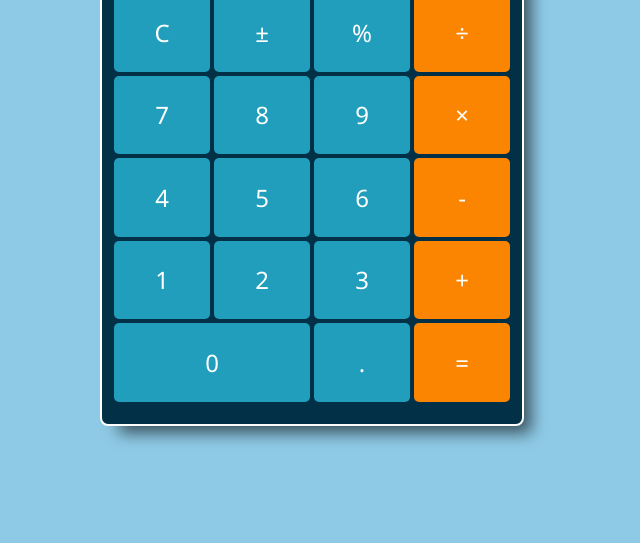
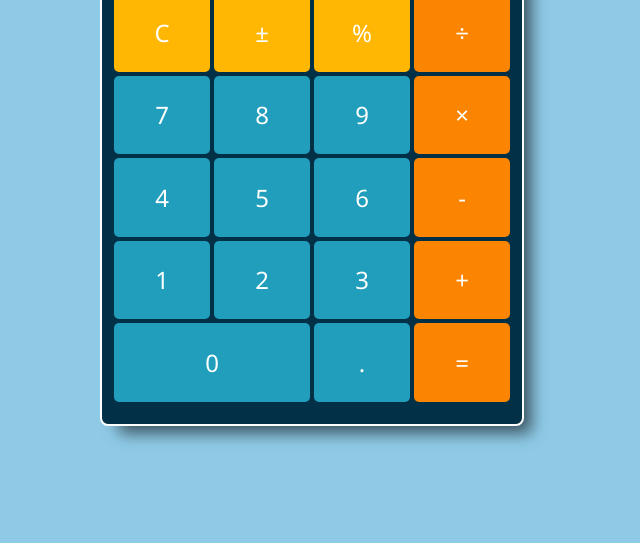
Before and after one commit to dmonomania/calculator, a plain HTML site: page index.html in a window 1280 px wide. Shown: the part 257-800 px from the top of the page, without its empty margins (328-968 px from the left). Drawn offline with Linux system fonts and the light colour scheme.

Commit message:
latest update

```diff
--- a/index.html
+++ b/index.html
@@ -21,9 +21,9 @@
     <div class="container">
         <div class="calc-body">
                 <div id="calc-display">1234567</div>
-                <div class="button" id="cancel"><p>C</p></div>
-                <div class="button" id="plusminus"><p>±</p></div>
-                <div class="button" id="percent"><p>%</p></div>
+                <div class="button func" id="cancel" data-key="cancel"><p>C</p></div>
+                <div class="button func" id="plusminus"><p>±</p></div>
+                <div class="button func" id="percent"><p>%</p></div>
                 <div class="button operator" id="divide"><p>÷</p></div>
                 <div class="button" id="seven"><p>7</p></div>
                 <div class="button" id="eight"><p>8</p></div>
--- a/scipts.js
+++ b/scipts.js
@@ -0,0 +1,13 @@
+const buttons = Array.from(document.querySelectorAll('.button'));
+
+let consoleFunction = function(e) {
+    console.log(this.dataset.key);
+	console.log(e);
+	const keyValue = document.querySelector(`.button[data-key]`);
+	console.log(keyValue);
+};
+
+buttons.forEach(click => click.addEventListener('click', consoleFunction));
+
+let cancelButton = document.querySelector('#cancel');
+console.log(cancelButton.dataset.key);
--- a/styles.css
+++ b/styles.css
@@ -51,6 +51,7 @@ body {
 	box-shadow: lightslategrey;
 }
 
+
 #calc-display {
     background-color: rgba(255, 255, 255, 0.233);
 	margin: 0 0 10px 0;
@@ -74,3 +75,7 @@ body {
 .operator {
 	background-color: #fb8500;
 }
+
+.func {
+	background-color: #ffb703;
+}
```
